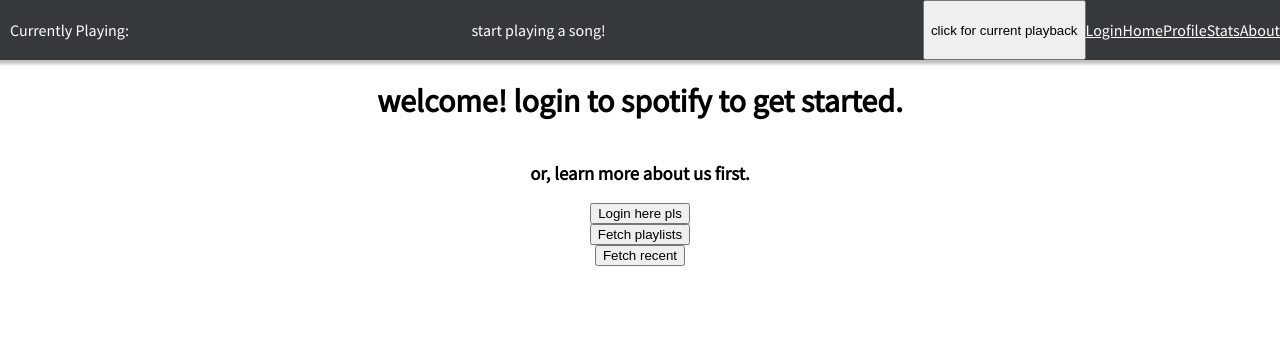
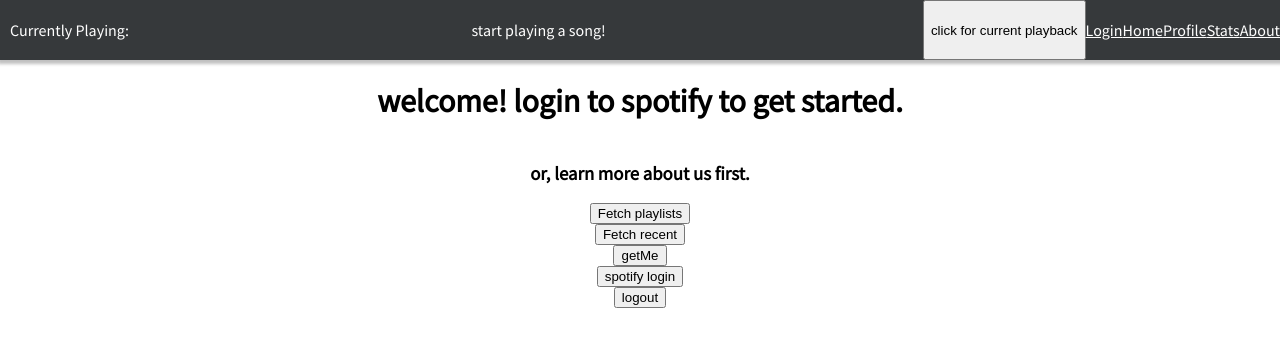
Before and after one commit to weblab-class/spot-the-diff, a React app: page / in a window 1280 px wide. Shown: the top 346 px of the page. Built offline with nearby package versions, Linux system fonts and the light colour scheme; no server answers; the HTML template or start-up script is replaced by a standard one.

Commit message:
login and logout

```diff
--- a/client/src/components/App.js
+++ b/client/src/components/App.js
@@ -30,23 +30,37 @@
 
   componentDidMount() {
     console.log('in componentDidMount');
-    get("/api/getMe").then((data) => {
-      console.log('here');
-      console.log(data.body);
+
+
+    get("/api/whoami").then((user) => {
+      console.log('in whoami')
+      if (user._id) {
+        // they are registed in the database, and currently logged in.
+        console.log('user id is', user._id);
+        this.setState({ userId: user._id });
+      }
     });
   }
 
-  handleLogin = (res) => {
-    console.log(`Logged in as ${res.profileObj.name}`);
-    const userToken = res.tokenObj.id_token;
-    post("/api/login", { token: userToken }).then((user) => {
-      this.setState({ userId: user._id });
-      post("/api/initsocket", { socketid: socket.id });
-    });
-  };
+  // handleLogin = (res) => {
+  //   console.log(`Logged in as ${res.profileObj.name}`);
+  //   const userToken = res.tokenObj.id_token;
+  //   post("/api/login", { token: userToken }).then((user) => {
+  //     this.setState({ userId: user._id });
+  //     post("/api/initsocket", { socketid: socket.id });
+  //   });
+  // };
+
+  handleLogin = () => {
+    get("/api/spotify-login").then((data) => {
+      console.log(data.url);
+      window.location.href = data.url;
+    })
+  }
 
   handleLogout = () => {
     this.setState({ userId: undefined });
+    console.log("logging out");
     post("/api/logout");
   };
 
@@ -67,7 +81,12 @@
           <About path="/" />
           <Profile path="/" />
           /> */}
-          <Login path="/" />
+          <Login
+            path="/"
+            handleLogin={this.handleLogin}
+            handleLogout={this.handleLogout}
+            userId={this.state.userId}
+          />
           <Profile path="/profile" />
           <Stats path="/stats" />
           <About path="/about" />
--- a/client/src/components/pages/Login.js
+++ b/client/src/components/pages/Login.js
@@ -11,11 +11,16 @@
         this.state = {};
     }
 
-    handleLogin = () => {
-        get("/api/spotify-login").then((data) => {
-          console.log(data.url);
-          window.location.href = data.url;
-        })
+
+    componentDidMount() {
+      // api calls
+    }
+
+    getMe = () => {
+      get("/api/getMe").then((data) => {
+        console.log('here');
+        console.log(data.body);
+      });
     }
 
     fetchPlaylists = () => {
@@ -37,9 +42,13 @@
                 <div className='Login-container'>
                     <h1 className='u-textCenter'>welcome! login to spotify to get started.</h1>
                     <h3 className='u-textCenter'>or, learn more about us first.</h3>
-                    <button onClick={this.handleLogin}>Login here pls</button>
                     <button onClick={this.fetchPlaylists}>Fetch playlists</button>
                     <button onClick={this.fetchRecent}>Fetch recent</button>
+                    <button onClick={this.getMe}>getMe</button>
+
+                    <button onClick={this.props.handleLogin}>spotify login</button>
+                    <button onClick={this.props.handleLogout}>logout</button>
+                    {this.props.userId ? <div>check your console log and explore the object there for user {this.props.userId}</div> : <div></div>}
                 </div>
             </>
         );
```
Also changed, not shown: 1 other file (tests, documents, lock files or other folders). Lines whose indentation alone changed are shown as unchanged.
